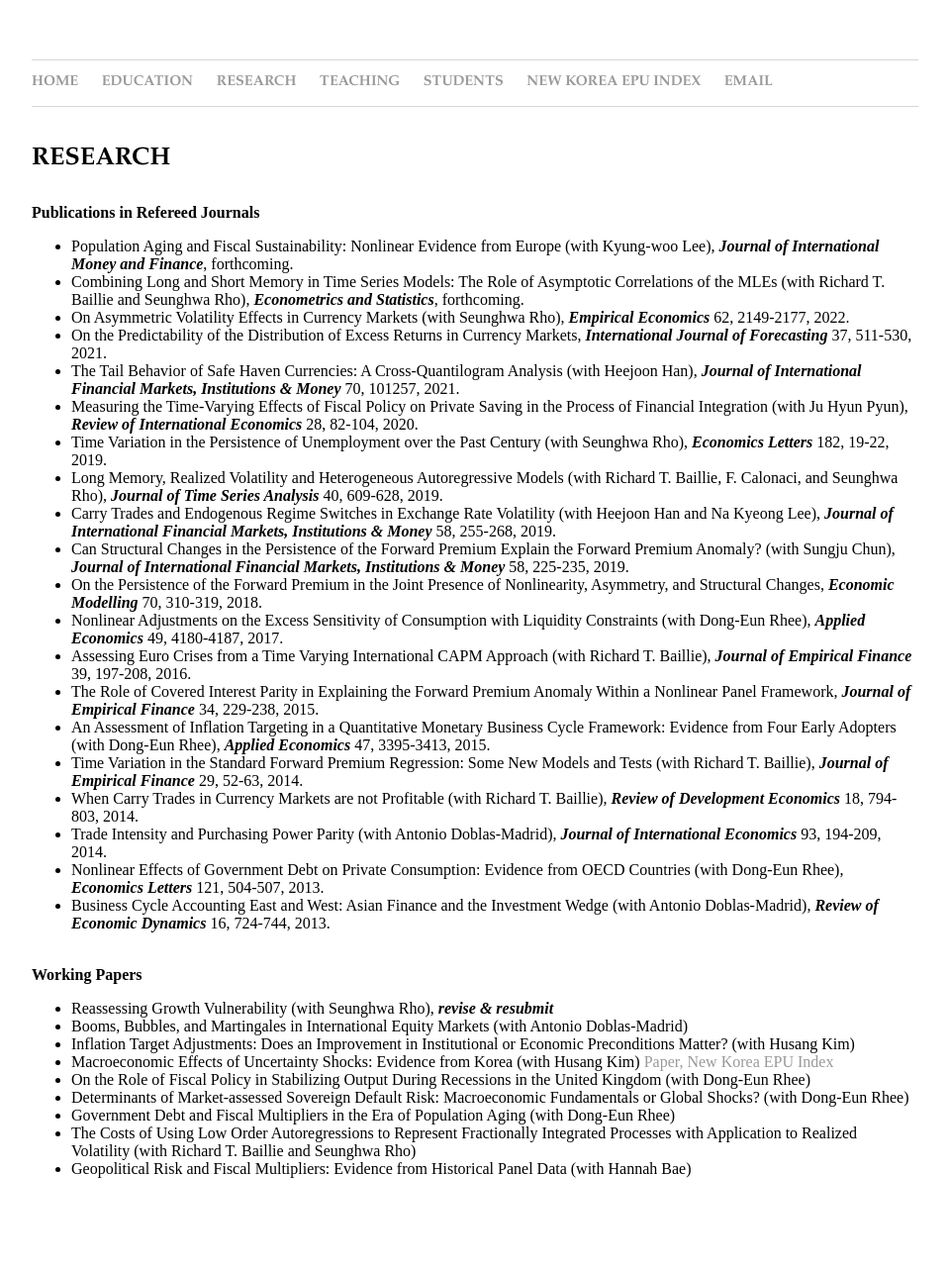
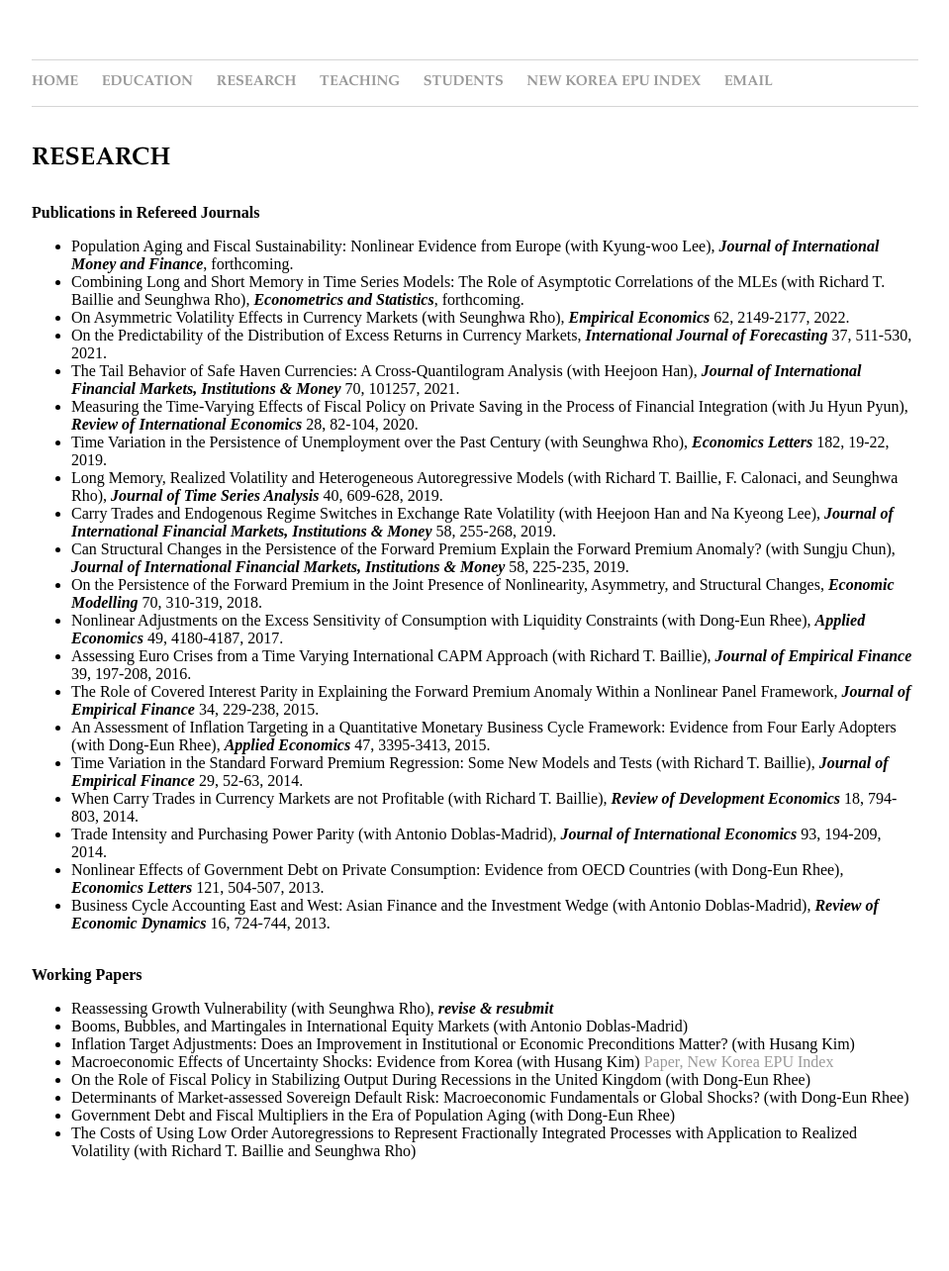
Before and after one commit to dooyeoncho/dooyeoncho.github.io, a Jekyll site: the page built from pages/research.html, in a window 1280 px wide. Shown: the whole page at 99% size, without its empty margins (160-1119 px from the left). Built offline with Jekyll 4.4.1, drawn with Linux system fonts in a browser that asks for light colours.

Commit message:
Update research.html

```diff
--- a/pages/research.html
+++ b/pages/research.html
@@ -47,6 +47,5 @@
 		<li>Determinants of Market-assessed Sovereign Default Risk: Macroeconomic Fundamentals or Global Shocks? (with Dong-Eun Rhee)</li>
 		<li>Government Debt and Fiscal Multipliers in the Era of Population Aging (with Dong-Eun Rhee)</li>
 		<li>The Costs of Using Low Order Autoregressions to Represent Fractionally Integrated Processes with Application to Realized Volatility (with Richard T. Baillie and Seunghwa Rho)</li>
-		<li>Geopolitical Risk and Fiscal Multipliers: Evidence from Historical Panel Data (with Hannah Bae)</li>
 	</ul>
 </div>&nbsp;&nbsp;&nbsp;&nbsp;&nbsp;&nbsp;
```
